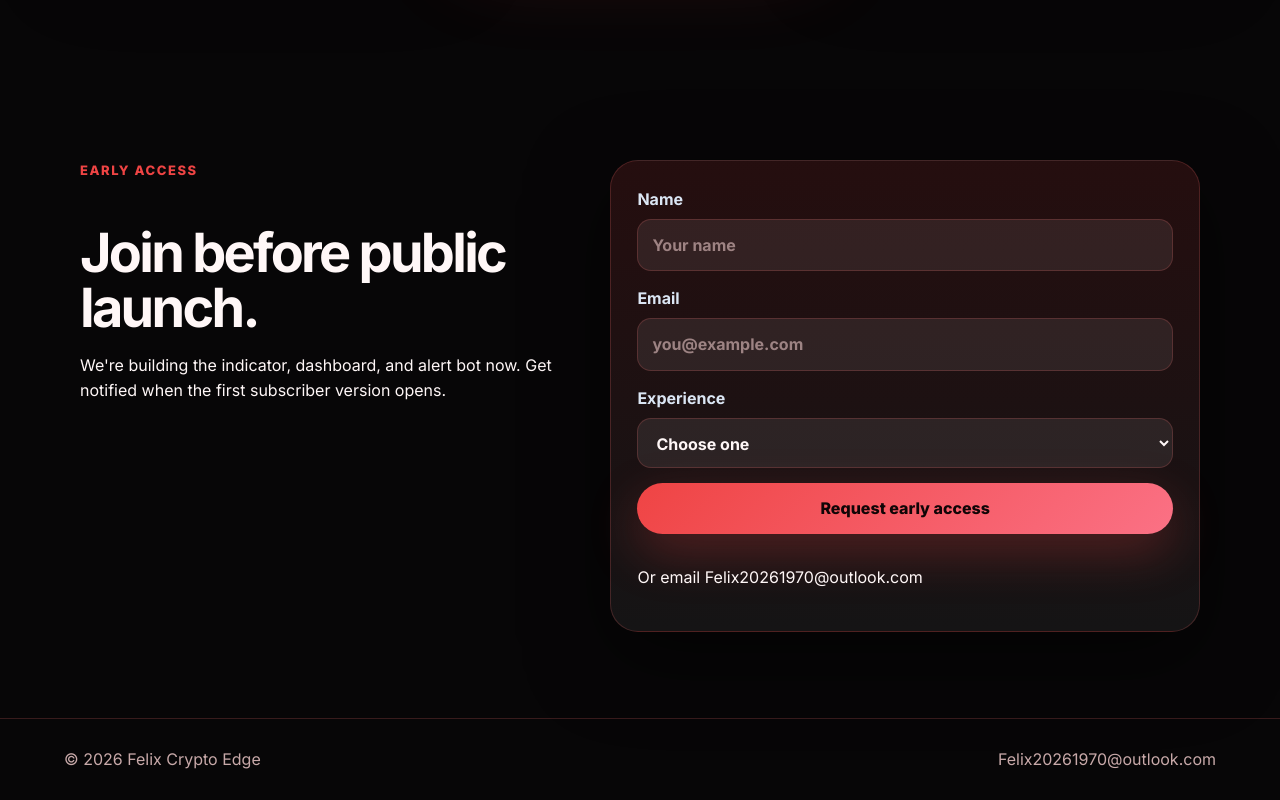
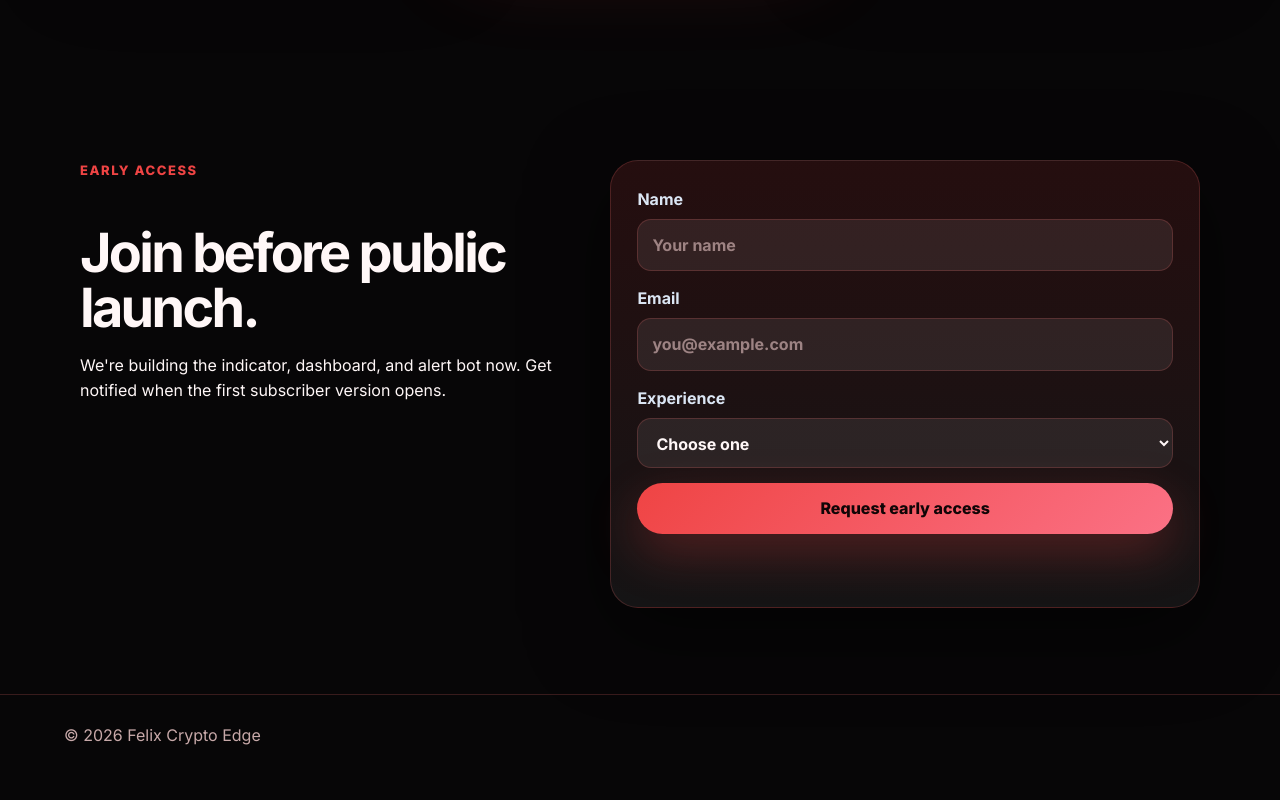
Before and after one commit to felix19702026-design/felix-crypto-edge, a plain HTML site: page index.html in a window 1280 px wide. Shown: the part 2158-2958 px from the top of the page. After the commit the page ends 2933 px from the top, so only its background shows below. Drawn offline with Linux system fonts and the light colour scheme.

Commit message:
Remove email from site

```diff
--- a/index.html
+++ b/index.html
@@ -123,7 +123,7 @@
         <h2>Join before public launch.</h2>
         <p>We're building the indicator, dashboard, and alert bot now. Get notified when the first subscriber version opens.</p>
       </div>
-      <form class="lead-form" action="mailto:Felix20261970@outlook.com" method="post" enctype="text/plain">
+      <form class="lead-form" action="mailto:" method="post" enctype="text/plain">
         <label>Name<input name="name" type="text" placeholder="Your name" required></label>
         <label>Email<input name="email" type="email" placeholder="you@example.com" required></label>
         <label>Experience
@@ -135,14 +135,14 @@
           </select>
         </label>
         <button class="button primary" type="submit">Request early access</button>
-        <p class="small-note">Or email <a href="mailto:Felix20261970@outlook.com">Felix20261970@outlook.com</a></p>
+        <p class="small-note">
       </form>
     </section>
   </main>
 
   <footer class="site-footer">
     <span>© <span id="year"></span> Felix Crypto Edge</span>
-    <a href="mailto:Felix20261970@outlook.com">Felix20261970@outlook.com</a>
+    <a href="#"></a>
   </footer>
 
   <script src="script.js"></script>
```
